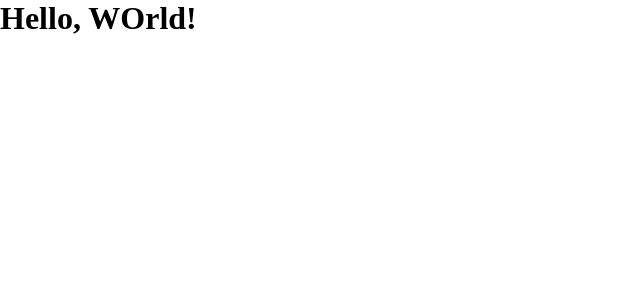
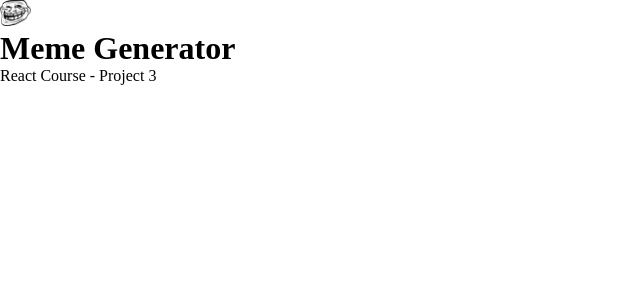
Before and after one commit to leanghok120/Learn-React-Scrimba, a React (Vite) app in the folder meme-generator/: page / in a window 1280 px wide. Shown: the top 300 px of the page, without its empty margins (0-640 px from the left). Built offline with nearby package versions, Linux system fonts and the light colour scheme.

Commit message:
Add header component (barebone)

```diff
--- a/meme-generator/src/App.jsx
+++ b/meme-generator/src/App.jsx
@@ -1,7 +1,10 @@
 import React from "react"
+import Header from "./Header"
 
 export default function App() {
   return (
-    <h1>Hello, WOrld!</h1>
+    <div className="container">
+      <Header />
+    </div>
   )
 }
--- /dev/null
+++ b/meme-generator/src/Header.jsx
@@ -0,0 +1,11 @@
+import React from "react";
+
+export default function Header() {
+  return (
+    <div className="header">
+      <img src="public/assets/troll-face.png" alt="troll face" />
+      <h1 className="header-title">Meme Generator</h1>
+      <p className="course-title">React Course - Project 3</p>
+    </div>
+  );
+}
--- a/meme-generator/src/style.css
+++ b/meme-generator/src/style.css
@@ -8,3 +8,8 @@ html,
 body {
   height: 100vh;
 }
+
+.header img {
+  width: 31px;
+  height: 26px;
+}
```
Also changed, not shown: meme-generator/public/assets/troll-face.png (added).
